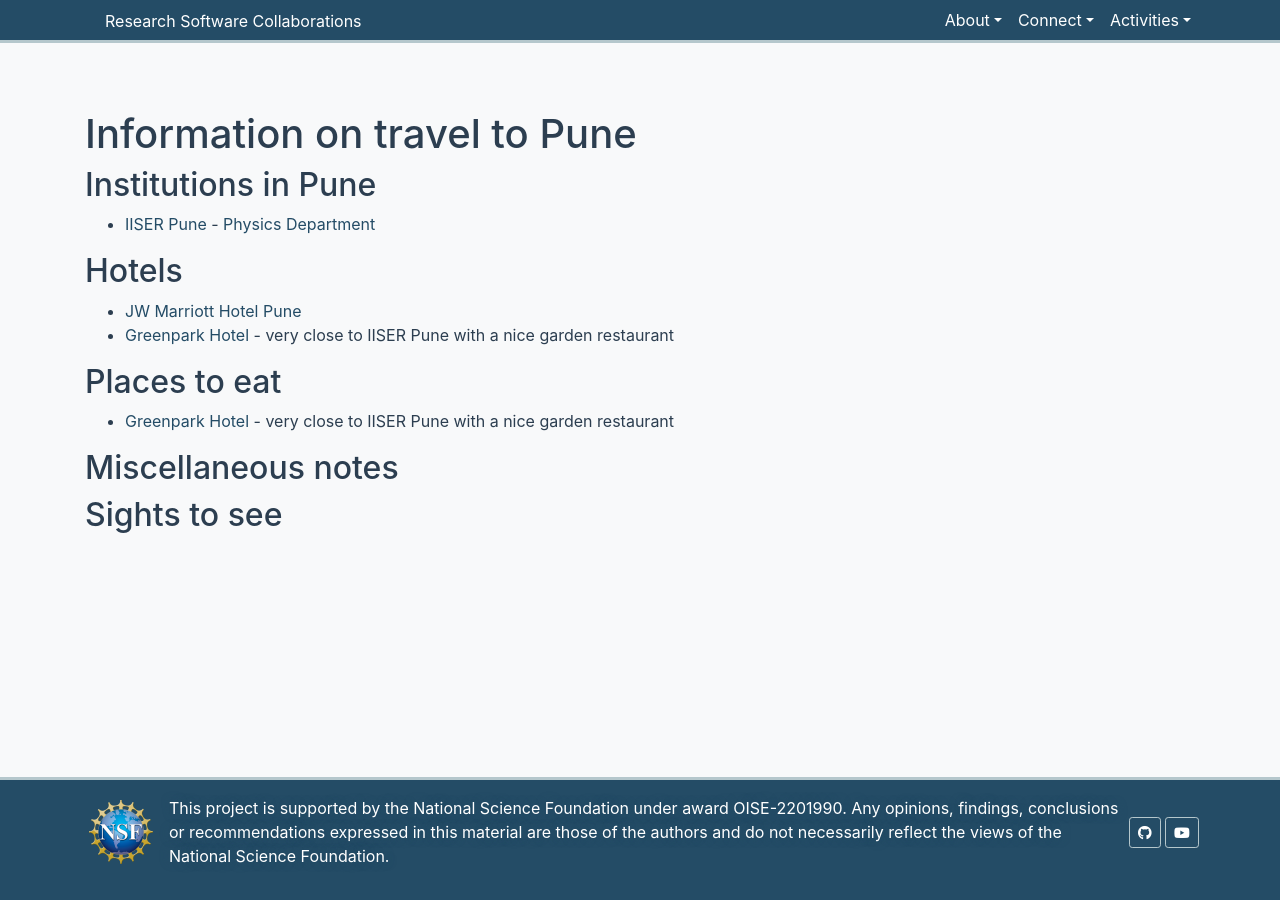
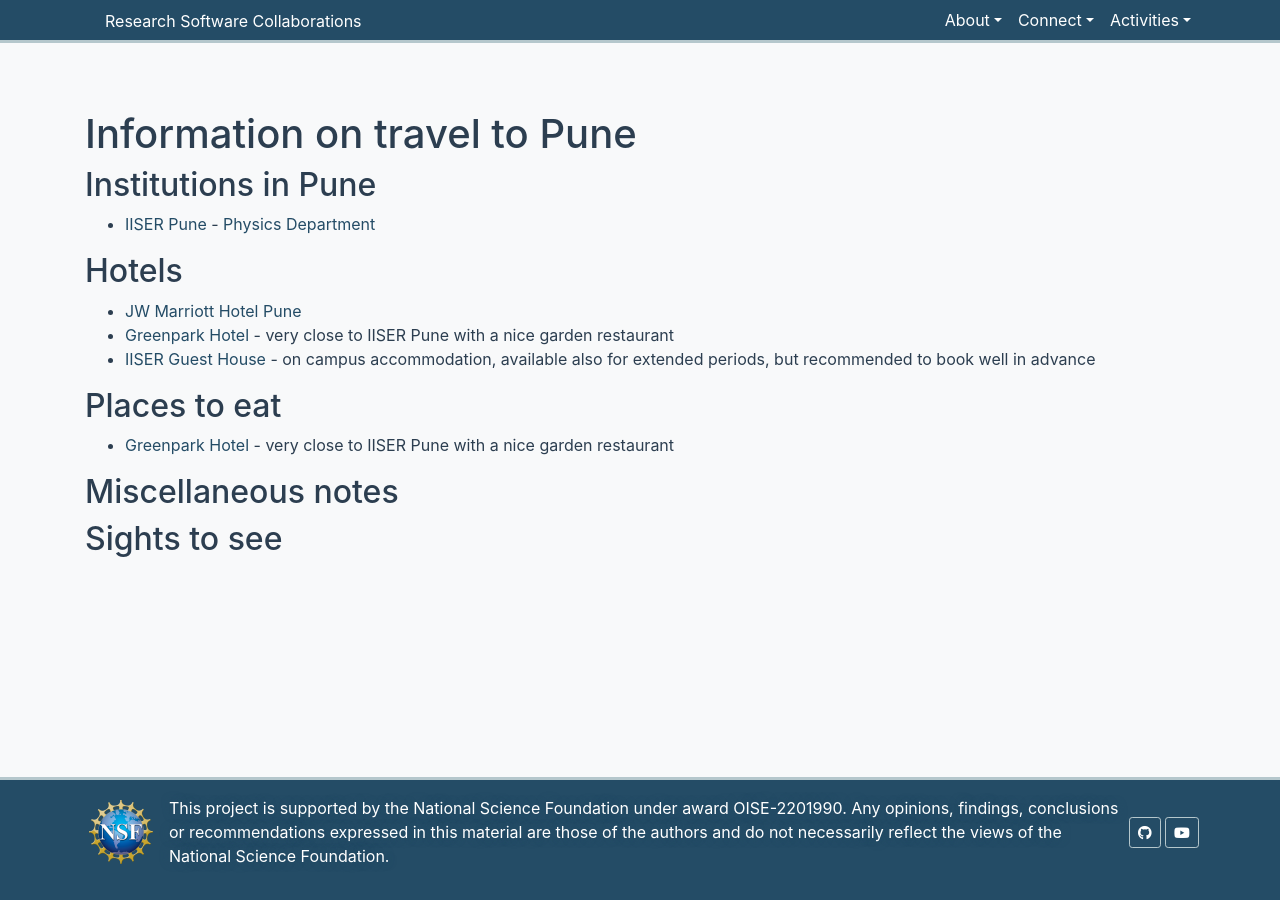
Before and after one commit to research-software-collaborations/research-software-collaborations.github.io, a Jekyll site: the page built from pages/info/travel-to-pune.md, in a window 1280 px wide. Built offline with Jekyll 4.4.1, drawn with Linux system fonts in a browser that asks for light colours; cached includes are drawn as plain includes.

Commit message:
Updates to Pune information

```diff
--- a/pages/info/travel-to-pune.md
+++ b/pages/info/travel-to-pune.md
@@ -12,6 +12,7 @@ title: Information on travel to Pune
 ## Hotels
   * [JW Marriott Hotel Pune](https://www.marriott.com/en-us/hotels/pnqmc-jw-marriott-hotel-pune/overview/)
   * [Greenpark Hotel](http://www.hotelgreenparkpune.com) - very close to IISER Pune with a nice garden restaurant
+  * [IISER Guest House](https://www.iiserpune.ac.in/institute/campus/guest-house-and-convention-centre) - on campus accommodation, available also for extended periods, but recommended to book well in advance
 
 ## Places to eat
   * [Greenpark Hotel](http://www.hotelgreenparkpune.com) - very close to IISER Pune with a nice garden restaurant
```
